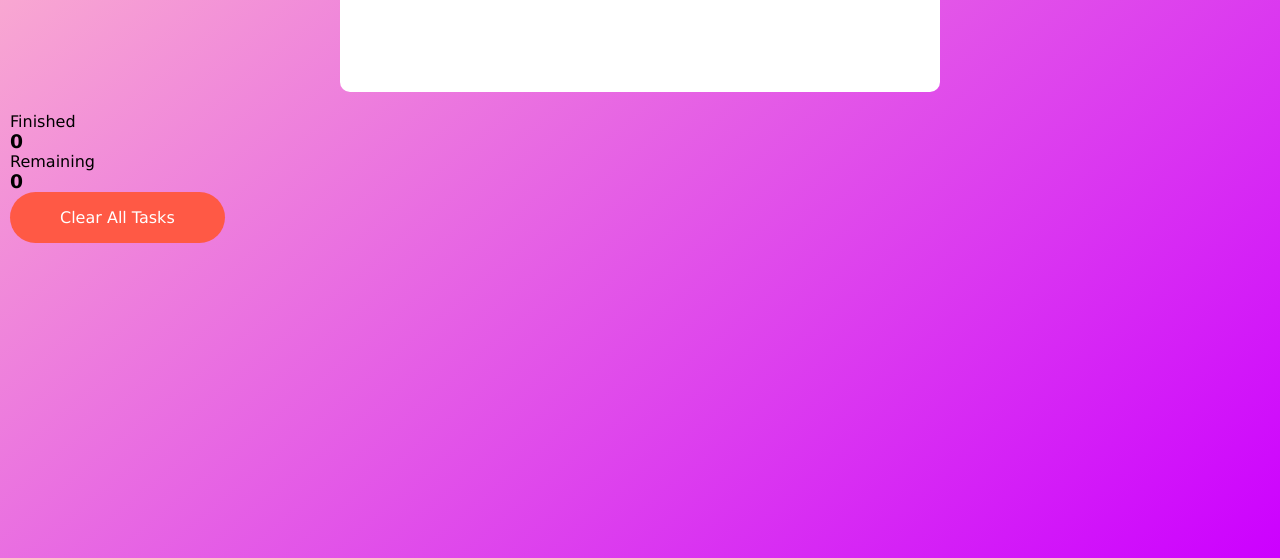
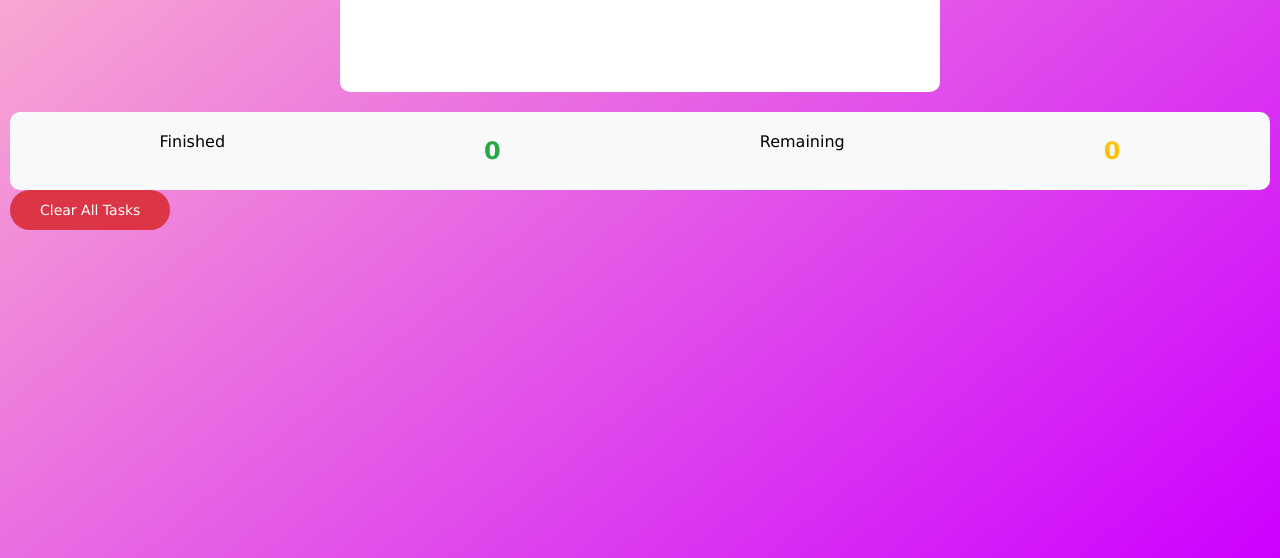
Before and after one commit to aakash-1702/BasicToDo, a plain HTML site: page index.html in a window 1280 px wide. Shown: the part 242-800 px from the top of the page. Drawn offline with nearby package versions, Linux system fonts and the light colour scheme.

Commit message:
Update styles.css

```diff
--- a/styles.css
+++ b/styles.css
@@ -72,7 +72,7 @@ ul li::before{
     height: 28px;
     width: 28px;
     border-radius: 50%;
-    background-image: url(unchecked.avif);
+    background-image: url(../images/unchecked.avif);
     background-size: cover;
     background-position: center;
     top: 16px;
@@ -86,7 +86,7 @@ ul li.checked{
 }
 
 ul li.checked::before{
-    background-image: url(images.jpeg);
+    background-image: url(/images/images.jpeg);
 
 }
 
@@ -105,5 +105,51 @@ ul li span{
 ul li span:hover{
     background-color: #edeef0;
     border-radius: 50%;
+}
+#taskCount {
+    display: flex;
+    justify-content: space-around;
+    padding: 20px;
+    margin-top: 20px;
+    background-color: #f8f9fa;
+    border-radius: 10px;
+    text-align: center;
+}
 
+#taskCount h3 {
+    margin: 5px 0;
+    font-size: 24px;
+    font-weight: bold;
 }
+
+#finished {
+    color: #28a745; /* Green for finished */
+}
+
+#remaining {
+    color: #ffc107; /* Yellow/Orange for remaining */
+}
+
+
+.clear-buttons {
+    display: flex;
+    justify-content: center;
+    margin-top: 20px;
+    gap: 15px; /* Space between buttons if you add more later */
+}
+
+.clear-btn {
+    border: none;
+    outline: none;
+    padding: 12px 30px;
+    background-color: #dc3545; /* Red color to indicate clearing */
+    color: #fff;
+    border-radius: 25px;
+    font-size: 14px;
+    cursor: pointer;
+    transition: background-color 0.3s ease;
+}
+
+.clear-btn:hover {
+    background-color: #c82333;
+}
```
